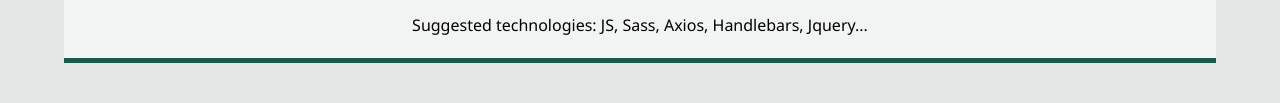
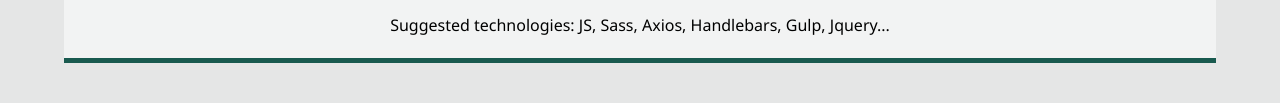
Before and after one commit to MikiP85/Portfolio, a website: page dist/about.html in a window 1280 px wide. Shown: the part 1711-1814 px from the top of the page. Drawn offline with Linux system fonts and the light colour scheme.

Commit message:
added suggested tech - Gulp

```diff
--- a/dist/about.html
+++ b/dist/about.html
@@ -195,7 +195,8 @@
               - Posting order to Mock.API
             </p>
             <p>
-              Suggested technologies: JS, Sass, Axios, Handlebars, Jquery...
+              Suggested technologies: JS, Sass, Axios, Handlebars, Gulp,
+              Jquery...
             </p>
           </div>
         </div>
```
